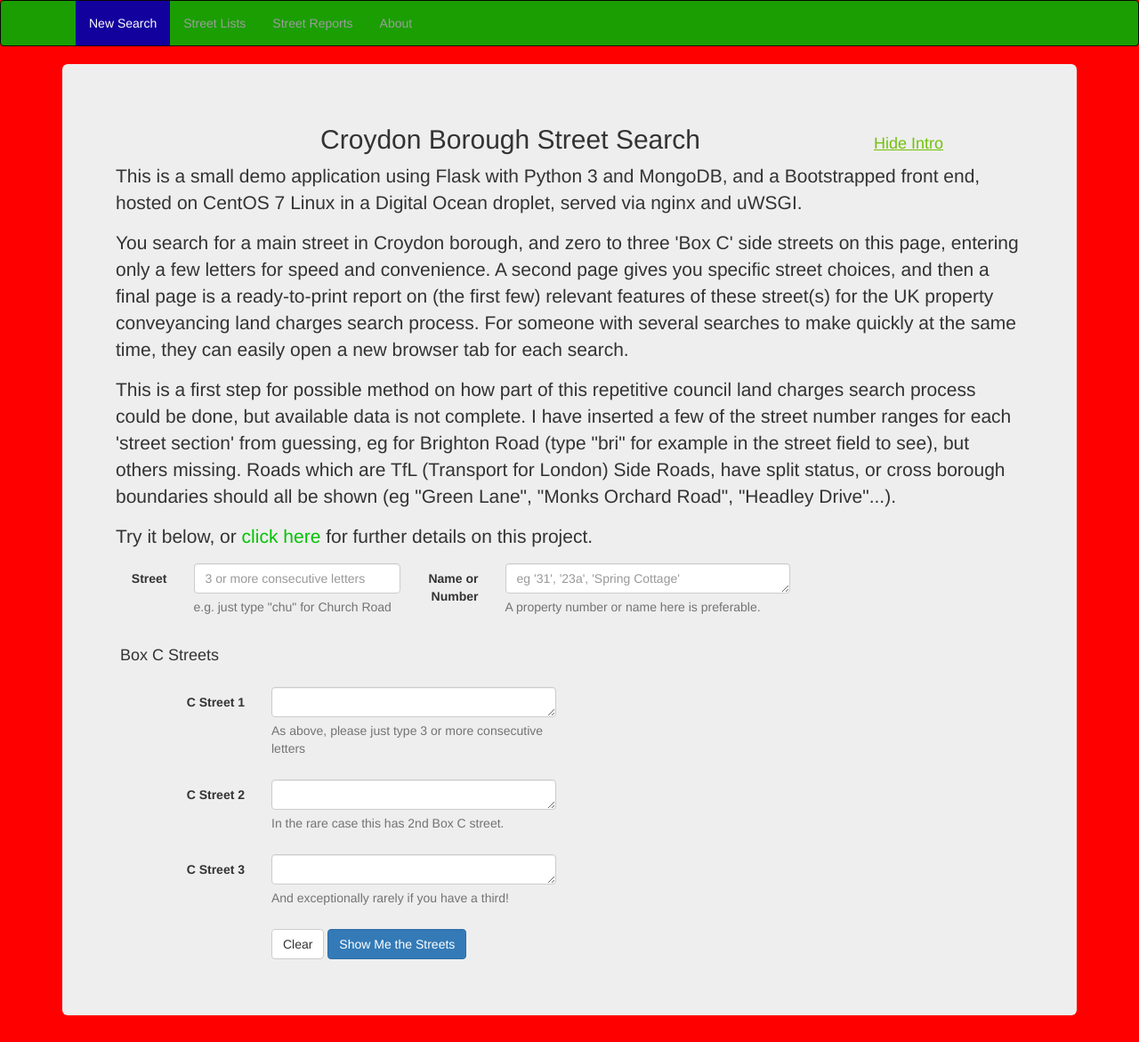
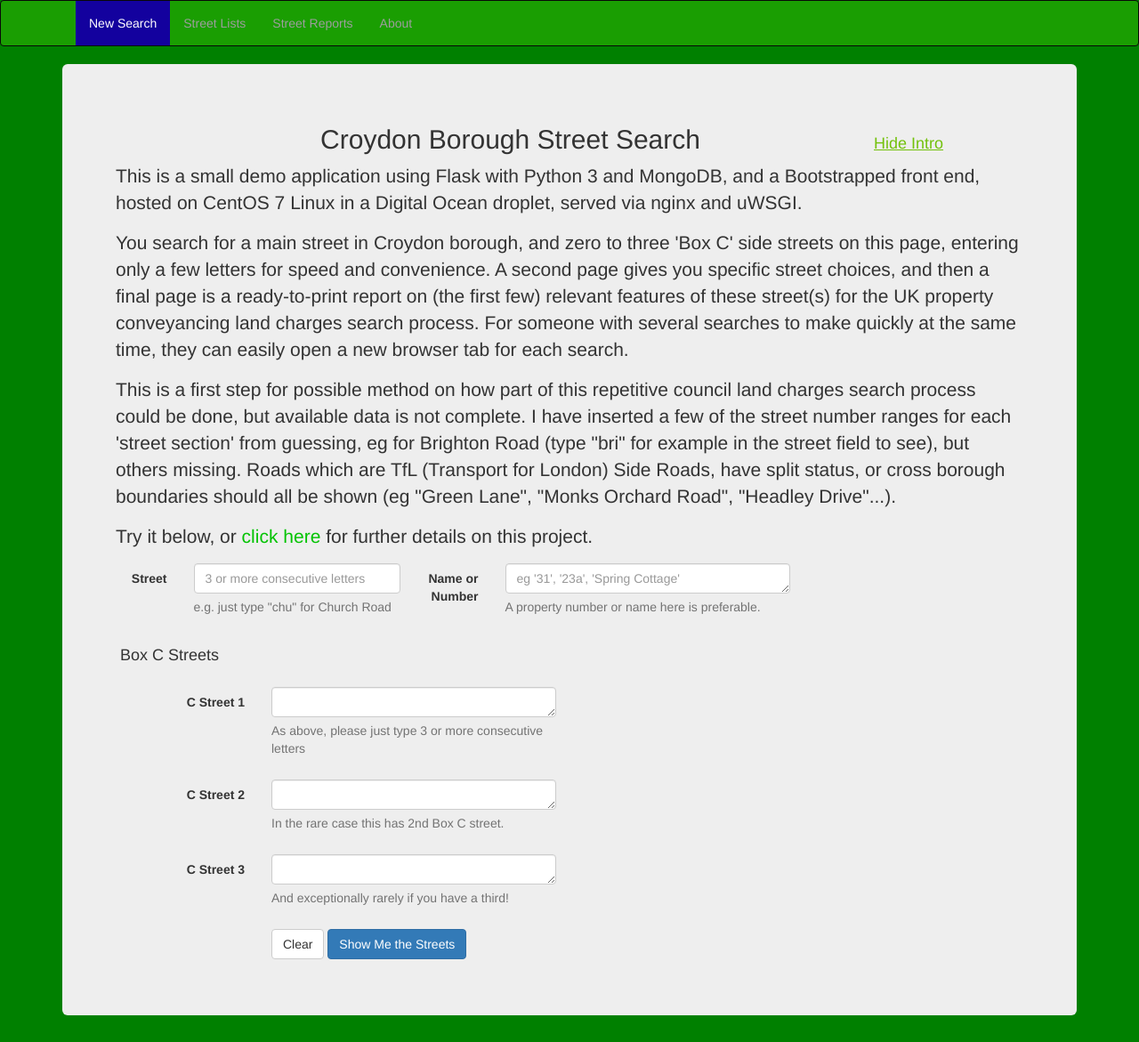
Before and after one commit to LondonWillGeorge/Croydon-Street-Search, a Flask app: page / in a window 1280 px wide. Shown: the whole page at 89% size. Run offline with Flask 2, Linux system fonts and the light colour scheme; some libraries are stand-ins or nearby versions.

Commit message:
test change custom CSS to green body, no other changes.

```diff
--- a/Source/static/css/style.css
+++ b/Source/static/css/style.css
@@ -9,7 +9,7 @@
 }*/
 
 body {
-    background-color: red;
+    background-color: green;
 }
 
 button {
```
